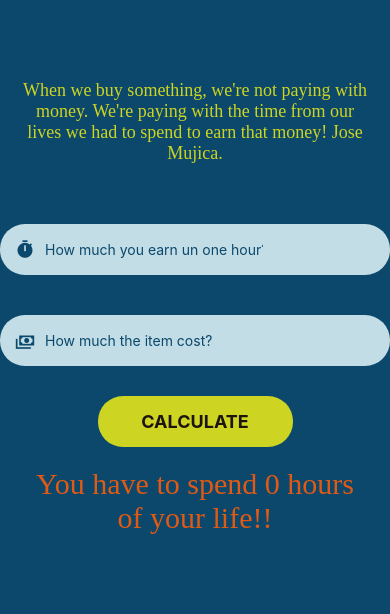
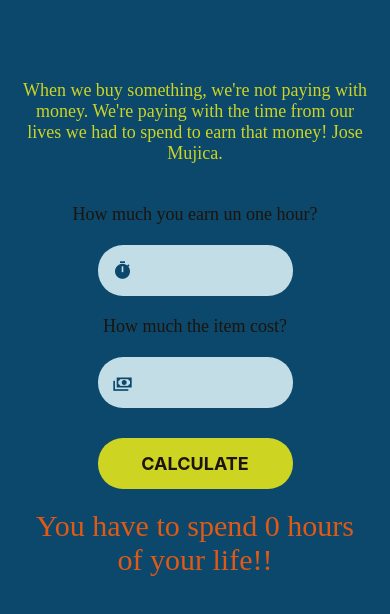
Before and after one commit to veroca88/time-of-life-app, a React Native app: screen / in a window 390 px wide. Shown: the top 614 px of the page. Built offline with nearby package versions, Linux system fonts and the light colour scheme.

Commit message:
Fix centencimals in result

```diff
--- a/app/screens/CalculationScreen.js
+++ b/app/screens/CalculationScreen.js
@@ -57,19 +57,22 @@ function CalculationScreen(props) {
         When we buy something, we're not paying with money. We're paying with
         the time from our lives we had to spend to earn that money! Jose Mujica.
       </AppText>
+      <View style={styles.container}>
+        <AppText>How much you earn un one hour?</AppText>
         <AppTextInput
           icon="timer"
           onChangeText={(value) => setAmount(value)}
           style={styles.inputs}
-        placeholder="How much you earn un one hour?"
           placeholderTextColor={colors.blueMarine}
+          width="50%"
         />
+        <AppText>How much the item cost?</AppText>
         <AppTextInput
           icon="cash-multiple"
           onChangeText={(value) => setPrice(value)}
           style={styles.inputs}
-        placeholder="How much the item cost?"
           placeholderTextColor={colors.blueMarine}
+          width="50%"
         />
 
         <AppButton
@@ -78,6 +81,7 @@ function CalculationScreen(props) {
           title="Calculate"
           onPress={resultButton}
         />
+      </View>
       <AppText style={styles.textResult}>
         You have to spend {result} hours of your life!!
       </AppText>
@@ -86,6 +90,9 @@ function CalculationScreen(props) {
 }
 
 const styles = StyleSheet.create({
+  container: {
+    alignItems: "center",
+  },
   inline: {
     flexDirection: "row",
   },
```
Lines whose indentation alone changed are shown as unchanged.
